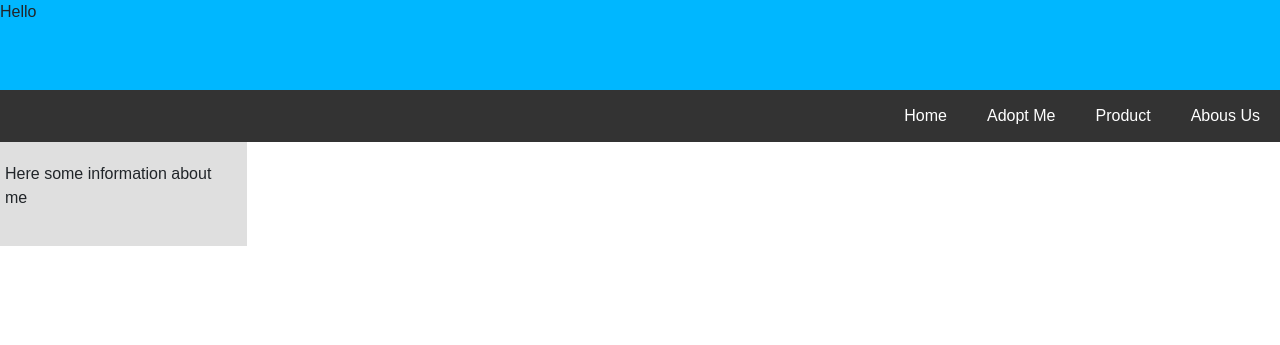
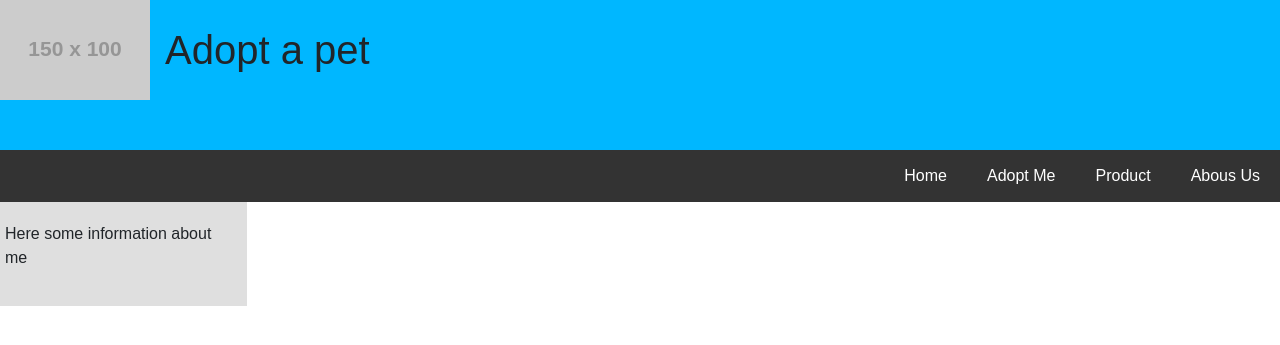
Before and after one commit to ygustan/poophpsite, a PHP site: page /templates/header.php in a window 1280 px wide. Shown: the top 345 px of the page. Run offline with PHP 8.4, Linux system fonts and the light colour scheme; grey boxes labelled with a size stand in for pictures from a placeholder-image service; some libraries are stand-ins or nearby versions.

Commit message:
Maj HTML

```diff
--- a/templates/base.php
+++ b/templates/base.php
@@ -75,10 +75,11 @@ body{
     border-radius: 2px;
 }
 
-.footer {
+footer {
     padding: 20px;
     text-align: center;
     background: #ddd;
+    margin: 0 auto;
 }
     </style>
 </head>
--- a/templates/header.php
+++ b/templates/header.php
@@ -23,7 +23,11 @@ body{
 #header{
     display: flex;
     background-color: rgb(0, 183, 255);
-    padding-bottom: 50px;
+}
+
+#header>h1{
+    padding-top:2%;
+    padding-left: 15px
 }
 
 #navbar{
@@ -84,10 +88,11 @@ body{
     margin-bottom: 5px;
 }
 
-.footer {
+footer {
     padding: 20px;
     text-align: center;
     background: #ddd;
+    margin: 0 auto;
 }
 
 
@@ -95,7 +100,7 @@ body{
 </head>
 <body>
     <div id="header">
-        <p>Hello</p>
+    <img src="https://fakeimg.pl/150x100" alt=""><h1>Adopt a pet</h1>
     </div>
 
     <div id="navbar">
```
